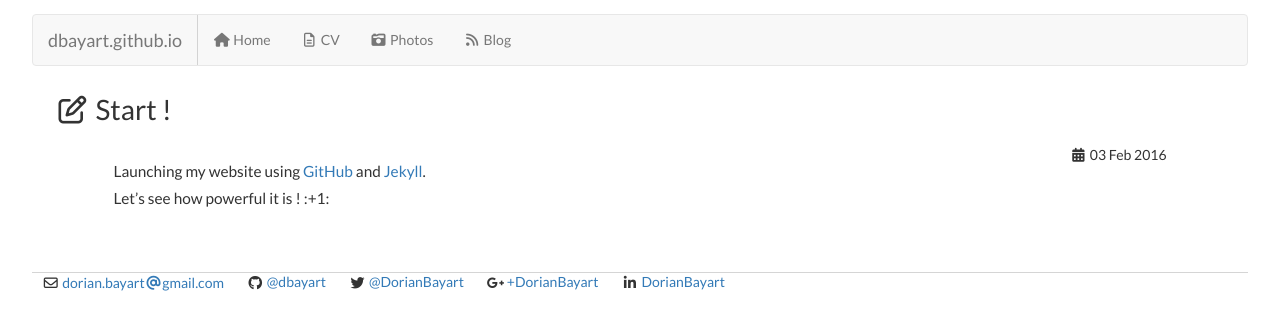
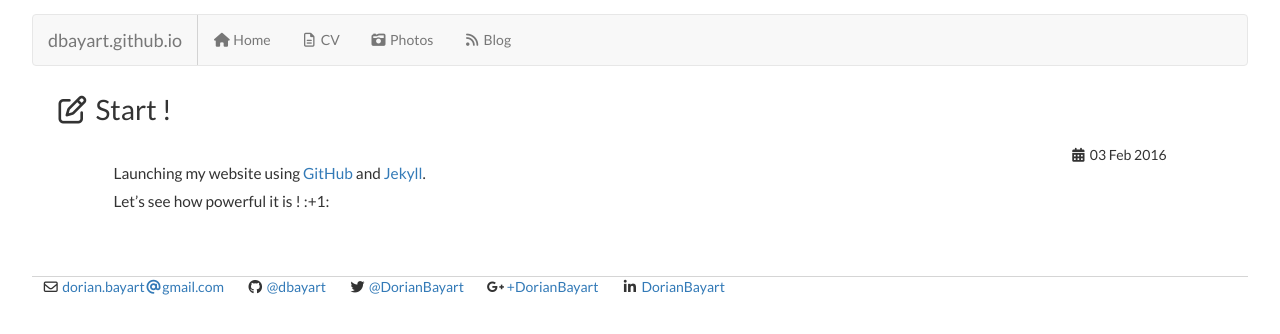
Before and after one commit to dorianbayart/dorianbayart.github.io, a Jekyll site: the page built from _posts/2016-02-03-dorian-bayart-site-launched.md, in a window 1280 px wide. Shown: the top 334 px of the page. Built offline with Jekyll 4.4.1, drawn with Linux system fonts in a browser that asks for light colours; nearby versions of some CDN libraries; comment, search, counter and statistics services are not loaded.

Commit message:
Update post.css

```diff
--- a/css/post.css
+++ b/css/post.css
@@ -5,8 +5,9 @@
 }
 
 p {
+    margin: 0 0 1em;
     font-size: 1.1em;
-    line-height: 1.1em;
+    line-height: 1.2em;
 }
 
 p.meta {
```
